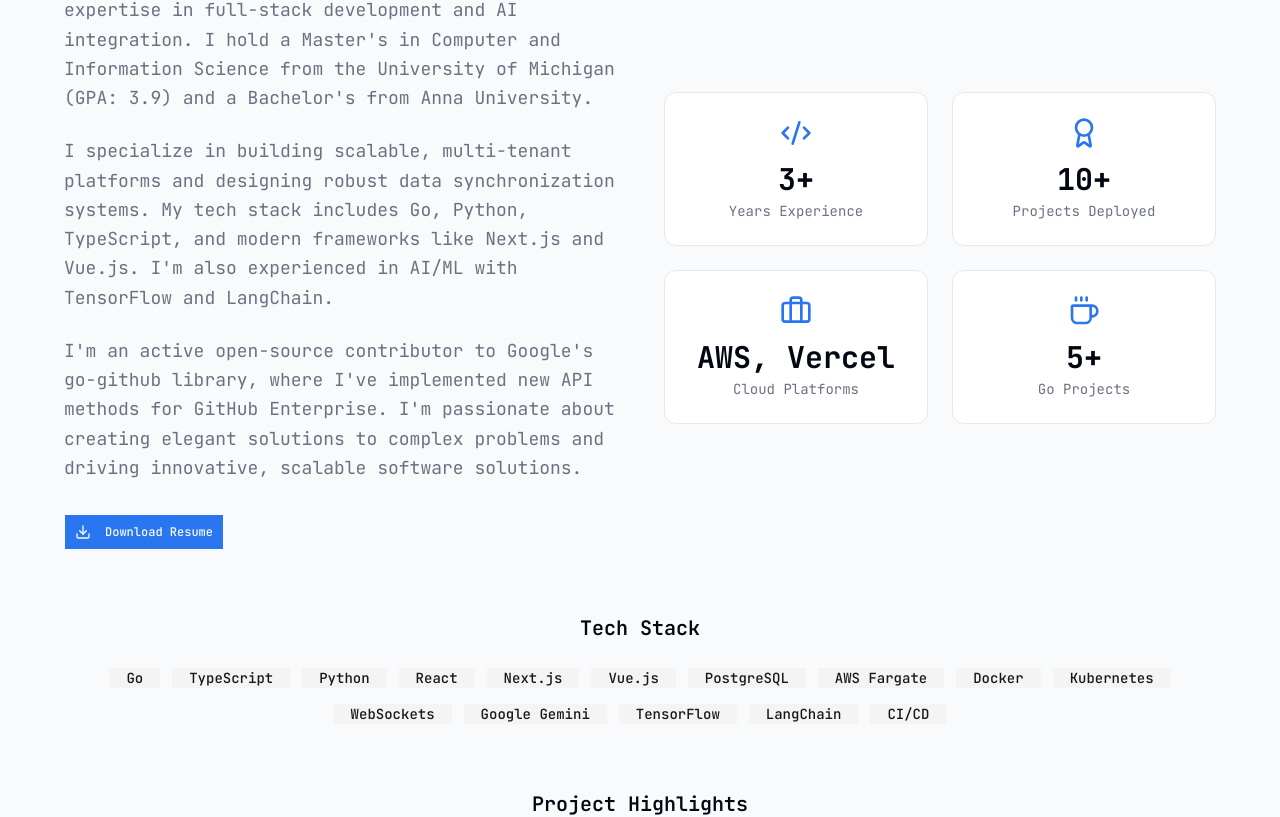
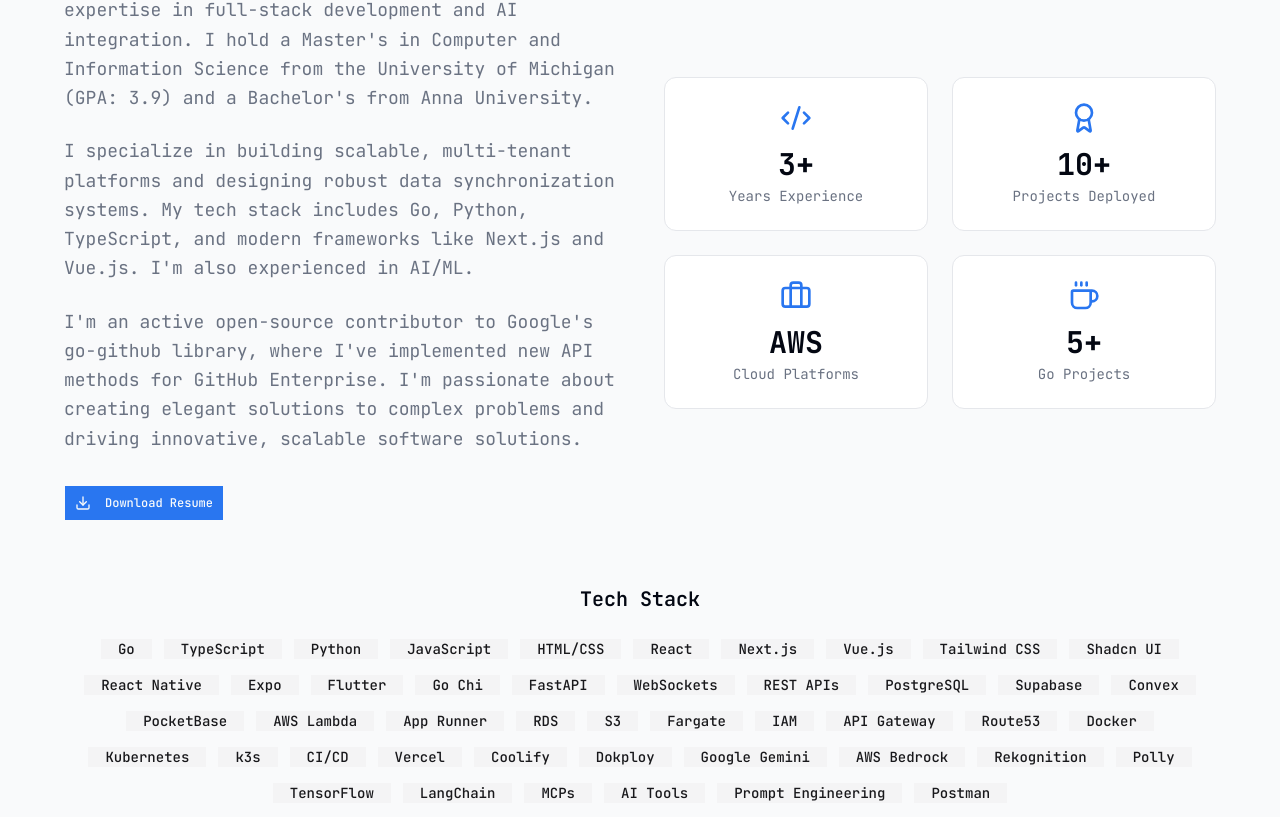
Before and after one commit to nithish-95/nithish-95.github.io, a Next.js app: page / in a window 1280 px wide. Shown: the part 1070-1887 px from the top of the page. Built offline with nearby package versions, Linux system fonts and the light colour scheme.

Commit message:
Update skills with comprehensive tech stack

```diff
--- a/components/sections/About.tsx
+++ b/components/sections/About.tsx
@@ -9,27 +9,34 @@ import Link from "next/link";
 const stats = [
   { icon: Code2, label: "Years Experience", value: "3+" },
   { icon: Award, label: "Projects Deployed", value: "10+" },
-  { icon: Briefcase, label: "Cloud Platforms", value: "AWS, Vercel" },
+  { icon: Briefcase, label: "Cloud Platforms", value: "AWS" },
   { icon: Coffee, label: "Go Projects", value: "5+" },
 ];
 
 const skills = [
-  "Go", "TypeScript", "Python", "React", "Next.js",
-  "Vue.js", "PostgreSQL", "AWS Fargate", "Docker", "Kubernetes",
-  "WebSockets", "Google Gemini", "TensorFlow", "LangChain", "CI/CD"
+  "Go", "TypeScript", "Python", "JavaScript", "HTML/CSS",
+  "React", "Next.js", "Vue.js", "Tailwind CSS", "Shadcn UI",
+  "React Native", "Expo", "Flutter",
+  "Go Chi", "FastAPI", "WebSockets", "REST APIs",
+  "PostgreSQL", "Supabase", "Convex", "PocketBase",
+  "AWS Lambda", "App Runner", "RDS", "S3", "Fargate", "IAM", "API Gateway", "Route53",
+  "Docker", "Kubernetes", "k3s", "CI/CD", "Vercel", "Coolify", "Dokploy",
+  "Google Gemini", "AWS Bedrock", "Rekognition", "Polly",
+  "TensorFlow", "LangChain", "MCPs", "AI Tools", "Prompt Engineering",
+  "Postman"
 ];
 
 const projectHighlights = [
   {
     title: "Chrono SaaS",
     description: "AI-powered time tracking with Google Gemini integration",
-    tech: "Next.js, SQLite, Vercel",
+    tech: "Next.js, SQLite, AWS EC2",
     impact: "30% productivity increase"
   },
   {
     title: "Local-Vibes Platform",
     description: "Real-time event platform with Go backend",
-    tech: "Go, Vue.js, WebSockets, Docker",
+    tech: "Go, Vue.js, WebSockets, Docker, Supabase",
     impact: "Sub-100ms API responses"
   },
   {
@@ -76,16 +83,16 @@ export function About() {
           >
             <div className="prose prose-lg max-w-none">
               <p className="text-lg text-muted-foreground leading-relaxed mb-6">
-                I'm a Software Development Engineer - GenAI with expertise in full-stack
-                development and AI integration. I hold a Master's in Computer
+                I&apos;m a Software Development Engineer - GenAI with expertise in full-stack
+                development and AI integration. I hold a Master&apos;s in Computer
                 and Information Science from the University of Michigan (GPA: 3.9) and a
-                Bachelor's from Anna University.
+                Bachelor&apos;s from Anna University.
               </p>
               <p className="text-lg text-muted-foreground leading-relaxed mb-6">
                 I specialize in building scalable, multi-tenant platforms and designing
                 robust data synchronization systems. My tech stack includes Go, Python,
                 TypeScript, and modern frameworks like Next.js and Vue.js. I&apos;m also
-                experienced in AI/ML with TensorFlow and LangChain.
+                experienced in AI/ML.
               </p>
               <p className="text-lg text-muted-foreground leading-relaxed">
                 I&apos;m an active open-source contributor to Google&apos;s go-github library,
@@ -153,7 +160,7 @@ export function About() {
                 initial={{ opacity: 0, scale: 0.8 }}
                 whileInView={{ opacity: 1, scale: 1 }}
                 viewport={{ once: true }}
-                transition={{ duration: 0.3, delay: 0.05 * index }}
+                transition={{ duration: 0.3, delay: 0.02 * index }}
               >
                 <Badge
                   variant="secondary"
--- a/components/sections/Skills.tsx
+++ b/components/sections/Skills.tsx
@@ -8,13 +8,16 @@ import {
   Smartphone,
   Globe,
   Cpu,
-  GitBranch,
-  Shield,
-  Zap,
   Layout,
   Server,
   Terminal,
-  Sparkles
+  Box,
+  Layers,
+  Wrench,
+  Sparkles,
+  Rocket,
+  Zap,
+  Hexagon
 } from "lucide-react";
 import { Badge } from "@/components/ui/badge";
 
@@ -27,36 +30,73 @@ const skillCategories = [
       { name: "TypeScript", level: 95, projects: ["Chrono", "Next.js Projects", "Production App"] },
       { name: "Python", level: 90, projects: ["AI/ML Projects", "Twitter Analysis", "ViT Face Detection"] },
       { name: "JavaScript", level: 94, projects: ["Frontend Projects", "React Apps"] },
+      { name: "HTML/CSS", level: 96, projects: ["All Web Projects"] },
     ],
   },
   {
-    title: "Frontend",
+    title: "Frontend & Mobile",
     icon: Layout,
     skills: [
+      { name: "React", level: 93, projects: ["AI Recipe Generator", "Multiple Projects"] },
       { name: "Next.js", level: 95, projects: ["Chrono", "Next Auth Template", "Portfolio"] },
-      { name: "React", level: 93, projects: ["AI Recipe Generator", "Multiple Projects"] },
       { name: "Vue.js", level: 85, projects: ["Local-Vibes Platform"] },
       { name: "Tailwind CSS", level: 95, projects: ["All Recent Projects"] },
+      { name: "Shadcn UI", level: 90, projects: ["Chrono", "Portfolio"] },
+      { name: "React Native", level: 82, projects: ["Mobile Apps"] },
+      { name: "Expo", level: 80, projects: ["Mobile Development"] },
+      { name: "Flutter", level: 78, projects: ["Cross-platform Apps"] },
+      { name: "AWS Amplify", level: 85, projects: ["Full-stack Projects"] },
     ],
   },
   {
-    title: "Backend & APIs",
+    title: "Backend & Headless CMS",
     icon: Server,
     skills: [
       { name: "Go Chi", level: 90, projects: ["Local-Vibes", "Tic-Tac-Toe", "Manga"] },
+      { name: "FastAPI", level: 88, projects: ["AI/ML APIs", "Python Projects"] },
       { name: "WebSockets", level: 88, projects: ["Tic-Tac-Toe", "Local-Vibes"] },
+      { name: "REST APIs", level: 92, projects: ["Go-Lang Projects", "Multiple APIs"] },
       { name: "PostgreSQL", level: 90, projects: ["Local-Vibes", "Production App"] },
-      { name: "REST APIs", level: 92, projects: ["Go-Lang Projects", "Multiple APIs"] },
+      { name: "Supabase", level: 88, projects: ["Full-stack Apps"] },
+      { name: "Convex", level: 85, projects: ["Real-time Apps"] },
+      { name: "PocketBase", level: 82, projects: ["Backend Services"] },
     ],
   },
   {
-    title: "AI/ML & Cloud",
-    icon: Cpu,
+    title: "Cloud & DevOps",
+    icon: Cloud,
+    skills: [
+      { name: "AWS Lambda", level: 88, projects: ["Serverless Functions"] },
+      { name: "AWS App Runner", level: 85, projects: ["Containerized Apps"] },
+      { name: "AWS RDS", level: 87, projects: ["Database Management"] },
+      { name: "AWS S3", level: 90, projects: ["File Storage", "Static Hosting"] },
+      { name: "AWS Fargate", level: 85, projects: ["Tic-Tac-Toe Game"] },
+      { name: "AWS IAM", level: 86, projects: ["Security Management"] },
+      { name: "API Gateway", level: 84, projects: ["API Management"] },
+      { name: "Route53", level: 83, projects: ["DNS Management"] },
+      { name: "Docker", level: 88, projects: ["Local-Vibes", "Manga", "Tic-Tac-Toe"] },
+      { name: "Kubernetes", level: 82, projects: ["Production App", "Go-Lang"] },
+      { name: "k3s", level: 80, projects: ["Lightweight K8s"] },
+      { name: "CI/CD", level: 85, projects: ["Deployment Pipelines"] },
+      { name: "Vercel", level: 92, projects: ["Next.js Deployments"] },
+      { name: "Coolify", level: 80, projects: ["Self-hosted PaaS"] },
+      { name: "Dokploy", level: 78, projects: ["Self-hosted Deployments"] },
+    ],
+  },
+  {
+    title: "AI/ML & Tools",
+    icon: Sparkles,
     skills: [
       { name: "Google Gemini", level: 88, projects: ["Chrono AI Analytics"] },
-      { name: "AWS Fargate", level: 85, projects: ["Tic-Tac-Toe Game"] },
-      { name: "Docker", level: 85, projects: ["Local-Vibes", "Manga", "Tic-Tac-Toe"] },
-      { name: "Kubernetes", level: 80, projects: ["Production App", "Go-Lang"] },
+      { name: "AWS Bedrock", level: 85, projects: ["AI Model Integration"] },
+      { name: "AWS Rekognition", level: 84, projects: ["Image Analysis"] },
+      { name: "AWS Polly", level: 83, projects: ["Text-to-Speech"] },
+      { name: "TensorFlow", level: 85, projects: ["Deep Learning", "Face Detection"] },
+      { name: "LangChain", level: 86, projects: ["AI Applications"] },
+      { name: "MCPs", level: 84, projects: ["AI Development"] },
+      { name: "AI Tools", level: 87, projects: ["Multiple AI Projects"] },
+      { name: "Prompt Engineering", level: 90, projects: ["AI Integration"] },
+      { name: "Postman", level: 92, projects: ["API Testing"] },
     ],
   },
 ];
@@ -68,12 +108,18 @@ const technologies = [
   { name: "Next.js", icon: Globe, color: "text-foreground" },
   { name: "React", icon: Code2, color: "text-blue-500" },
   { name: "Vue.js", icon: Layout, color: "text-green-500" },
-  { name: "Flutter", icon: Smartphone, color: "text-blue-400" },
+  { name: "React Native", icon: Smartphone, color: "text-cyan-400" },
   { name: "PostgreSQL", icon: Database, color: "text-blue-400" },
   { name: "Supabase", icon: Database, color: "text-green-400" },
+  { name: "Convex", icon: Zap, color: "text-orange-500" },
+  { name: "PocketBase", icon: Box, color: "text-purple-500" },
   { name: "AWS", icon: Cloud, color: "text-orange-500" },
-  { name: "Docker", icon: Container, color: "text-blue-500" },
-  { name: "TensorFlow", icon: Cpu, color: "text-orange-400" },
+  { name: "Docker", icon: Layers, color: "text-blue-500" },
+  { name: "Kubernetes", icon: Rocket, color: "text-blue-600" },
+  { name: "k3s", icon: Hexagon, color: "text-yellow-500" },
+  { name: "Vercel", icon: Globe, color: "text-foreground" },
+  { name: "FastAPI", icon: Zap, color: "text-green-500" },
+  { name: "Postman", icon: Wrench, color: "text-orange-500" },
 ];
 
 function Container({ className }: { className?: string }) {
@@ -113,7 +159,7 @@ export function Skills() {
             Skills & Technologies
           </h2>
           <p className="text-lg text-muted-foreground max-w-2xl mx-auto">
-            Technologies and tools I use across my projects. Each skill shows the projects where it&apos;s applied.
+            Comprehensive tech stack spanning frontend, backend, cloud, and AI. Each skill shows real-world projects where it&apos;s applied.
           </p>
         </motion.div>
 
@@ -141,7 +187,7 @@ export function Skills() {
         </motion.div>
 
         {/* Skill Categories with Progress Bars */}
-        <div className="grid md:grid-cols-2 gap-8">
+        <div className="grid md:grid-cols-2 lg:grid-cols-3 gap-8">
           {skillCategories.map((category, categoryIndex) => (
             <motion.div
               key={category.title}
@@ -165,7 +211,7 @@ export function Skills() {
                     initial={{ opacity: 0, x: -20 }}
                     whileInView={{ opacity: 1, x: 0 }}
                     viewport={{ once: true }}
-                    transition={{ duration: 0.3, delay: 0.1 * skillIndex + 0.1 * categoryIndex }}
+                    transition={{ duration: 0.3, delay: 0.05 * skillIndex + 0.1 * categoryIndex }}
                   >
                     <div className="flex justify-between mb-1">
                       <span className="font-medium">{skill.name}</span>
@@ -176,7 +222,7 @@ export function Skills() {
                         initial={{ width: 0 }}
                         whileInView={{ width: `${skill.level}%` }}
                         viewport={{ once: true }}
-                        transition={{ duration: 1, delay: 0.2 * skillIndex + 0.1 * categoryIndex, ease: "easeOut" }}
+                        transition={{ duration: 1, delay: 0.1 * skillIndex + 0.1 * categoryIndex, ease: "easeOut" }}
                         className="h-full bg-gradient-to-r from-primary to-primary/70 rounded-full"
                       />
                     </div>
@@ -193,6 +239,24 @@ export function Skills() {
             </motion.div>
           ))}
         </div>
+
+        {/* Additional Skills Summary */}
+        <motion.div
+          initial={{ opacity: 0, y: 20 }}
+          whileInView={{ opacity: 1, y: 0 }}
+          viewport={{ once: true }}
+          transition={{ duration: 0.5, delay: 0.3 }}
+          className="mt-16 text-center"
+        >
+          <p className="text-muted-foreground mb-4">Also experienced with:</p>
+          <div className="flex flex-wrap justify-center gap-2">
+            {["Coolify", "Dokploy", "MCPs", "AI Tools", "Route53", "IAM", "Expo", "PocketBase", "k3s"].map((skill) => (
+              <Badge key={skill} variant="secondary" className="px-3 py-1">
+                {skill}
+              </Badge>
+            ))}
+          </div>
+        </motion.div>
       </div>
     </section>
   );
```
